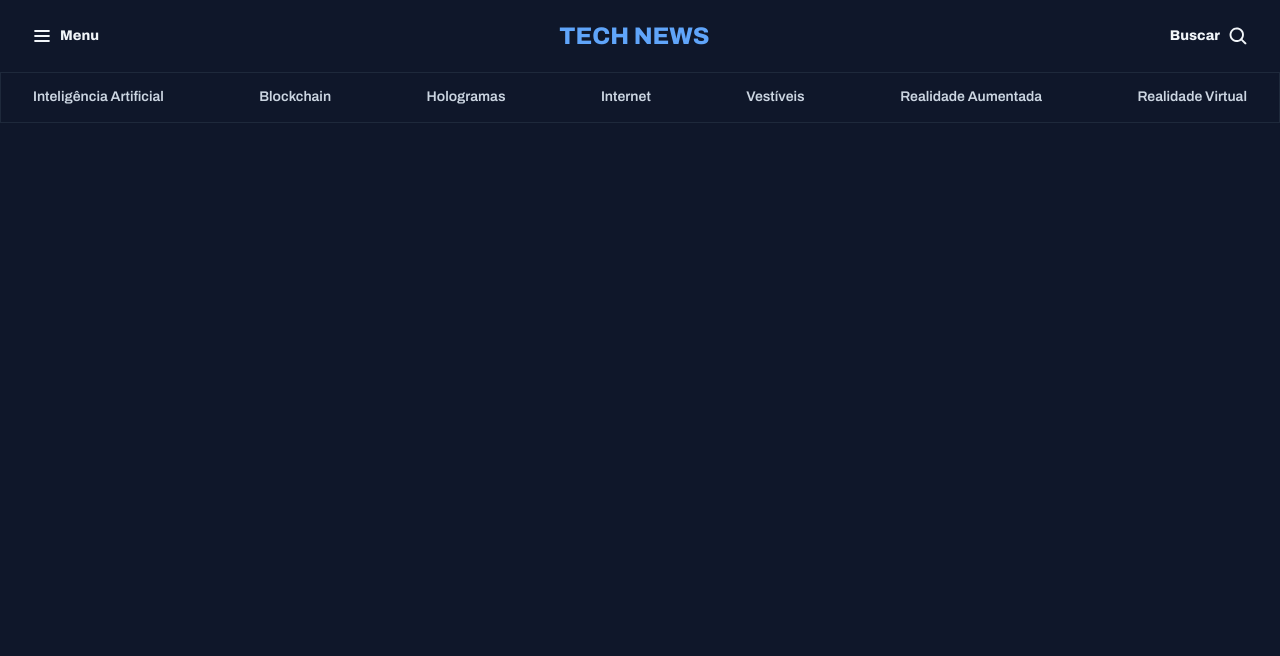
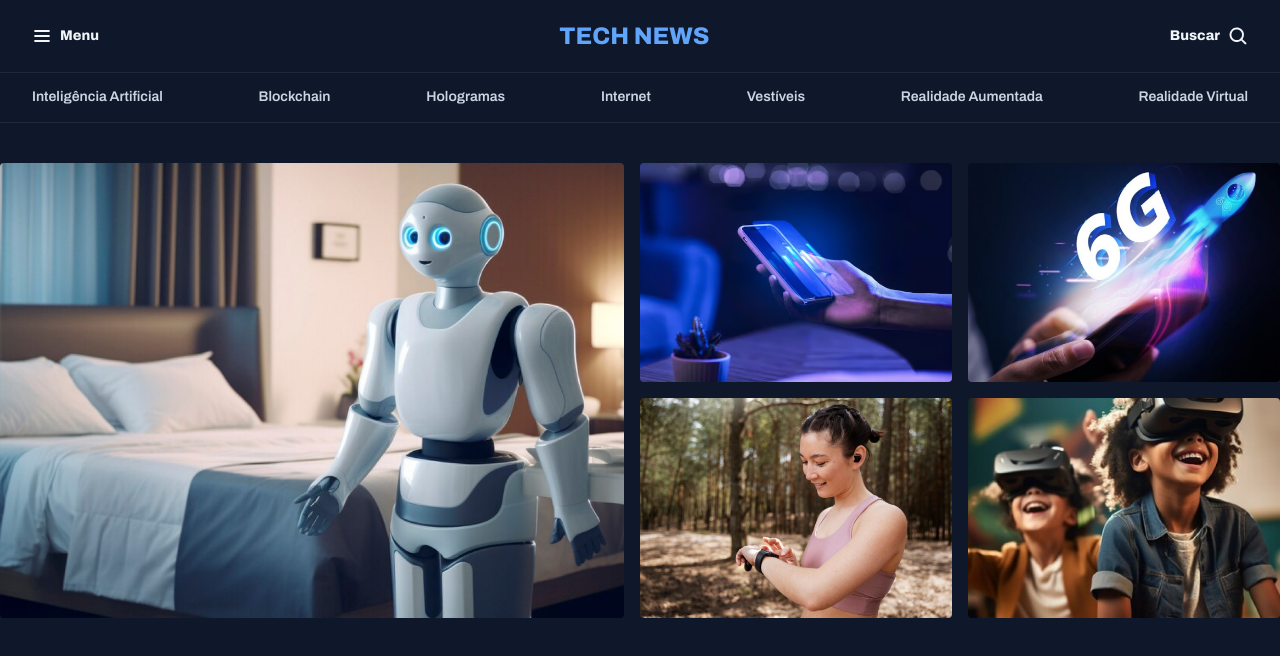
Before and after one commit to kesiavit/Portal-de-noticias, a plain HTML site: page index.html in a window 1280 px wide. Drawn offline with Linux system fonts and the light colour scheme.

Commit message:
estruturando a seção de destaques

```diff
--- a/index.html
+++ b/index.html
@@ -14,7 +14,7 @@
 <body>
     <div id="container">
 
-        <header>
+        <header class="">
             <nav class="nav-primary">
 
                 <div class="menu">
@@ -44,7 +44,31 @@
 
         </header>
 
-        <main></main>
+        <main class="container">
+            <section id="featured"class="grid grid-flow-col gap-16" >
+                <div>
+                    <img src="./Assets/img/Image1.png" alt="">
+                </div>
+
+                <div class="grid grid-cols-2 gap-16">
+                    <div>
+                        <img src="./Assets/img/Image2.png" alt="">
+                    </div>
+
+                    <div>
+                        <img src="./Assets/img/Image3.png" alt="">
+                    </div>
+
+                    <div>
+                        <img src="./Assets/img/Image4.png" alt="">
+                    </div>
+
+                    <div>
+                        <img src="./Assets/img/Image5.png" alt="">
+                    </div>
+                </div>
+            </section>
+        </main>
 
         <section></section>
 
--- a/styles/global.css
+++ b/styles/global.css
@@ -23,7 +23,23 @@
 
 }
 
+.grid {
+    display: grid;
+}
+
 #container {
     max-width: 1280px;
     margin-inline: auto;
 }
+
+.grid-flow-col {
+    grid-auto-flow: column;
+}
+
+img {
+    max-width: 100%;
+}
+
+main {
+    margin-top: 40px;
+}
--- a/styles/header.css
+++ b/styles/header.css
@@ -39,7 +39,7 @@ h2 {
     display: grid;
     grid-auto-flow: column;
     justify-content: space-between;
-
+    border-inline: none;
 }
 
 a {
--- a/styles/index.css
+++ b/styles/index.css
@@ -3,3 +3,4 @@
 @import url(main.css);
 @import url(section.css);
 @import url(aside.css);
+@import url(utility.css);
--- a/styles/section.css
+++ b/styles/section.css
@@ -0,0 +1,7 @@
+#featured {
+    img {
+        height: 100%;
+        object-fit: cover;
+        border-radius: 4px;
+    }
+}
--- /dev/null
+++ b/styles/utility.css
@@ -0,0 +1,20 @@
+.grid {
+    display: grid;
+}
+
+#container {
+    max-width: 1280px;
+    margin-inline: auto;
+}
+
+.grid-flow-col {
+    grid-auto-flow: column;
+}
+
+.grid-cols-2 {
+    grid-template-columns: 1fr 1fr;
+}
+
+.gap-16 {
+    gap: 16px;
+}
```
